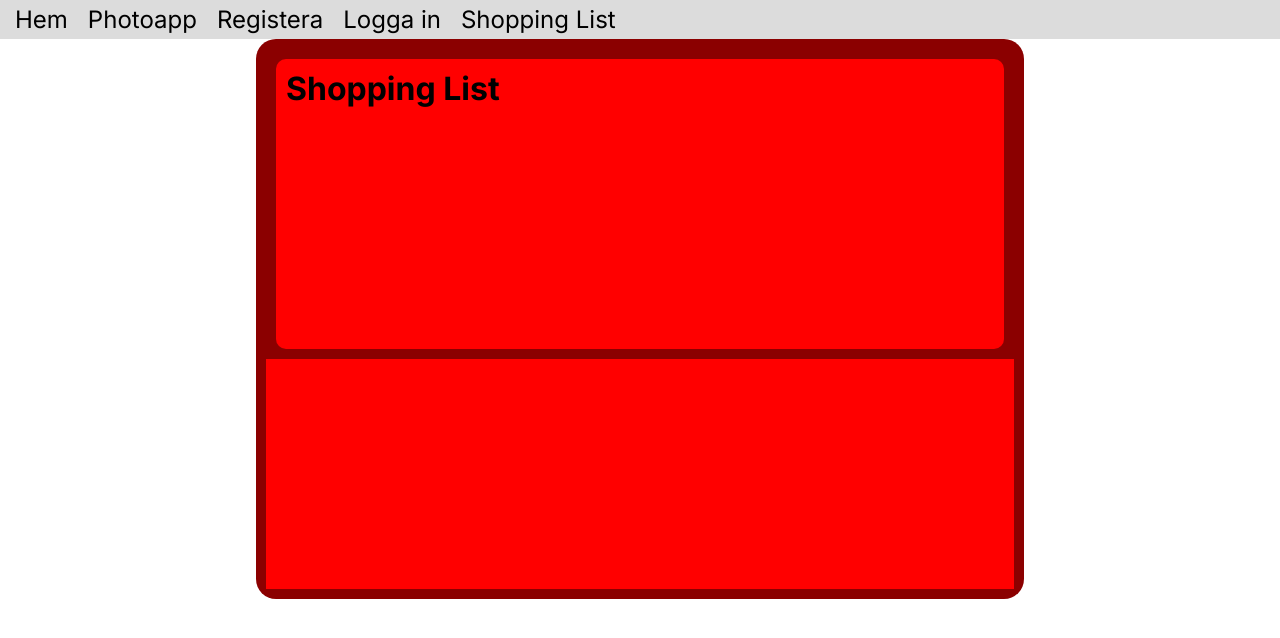
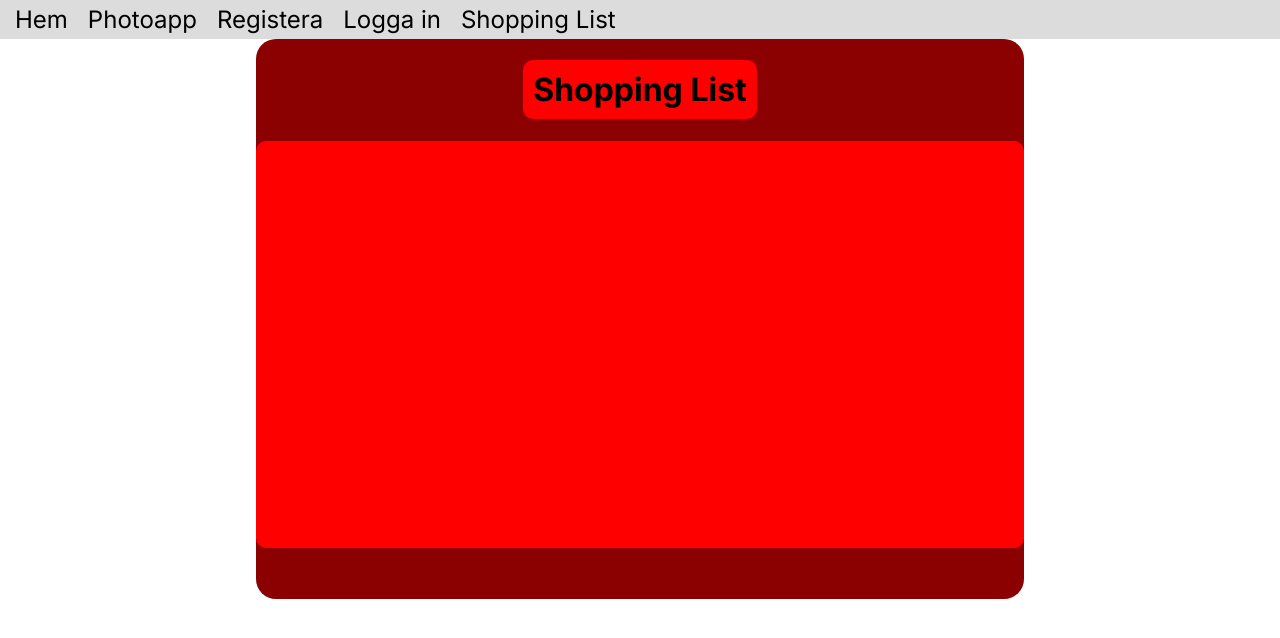
Before and after one commit to lingonsylt/my-website, a SvelteKit app: page /shoppinglist in a window 1280 px wide. Shown: the top 638 px of the page. Built offline with nearby package versions, Linux system fonts and the light colour scheme.

Commit message:
continue

```diff
--- a/src/routes/shoppinglist/+page.svelte
+++ b/src/routes/shoppinglist/+page.svelte
@@ -5,22 +5,25 @@
 
 <style>
 	.container {
+		display: grid;
+		grid-template-rows: 1fr 8fr 1fr;
 		margin: auto;
-		display: grid;
 		background-color: darkred;
 		width: 60vw;
 		height: 70vh;
 		border-radius: 20px;
-		padding: 10px;
 	}
-	h1 {
+	.container h1 {
+		justify-self: center;
+		align-self: center;
 		background-color: red;
 		border-radius: 10px;
 		padding: 10px;
-		margin: 10px;
 	}
 	.categories-container {
+		display: grid;
 		height: 100%;
 		background-color: red;
+		border-radius: 10px;
 	}
 </style>
```
